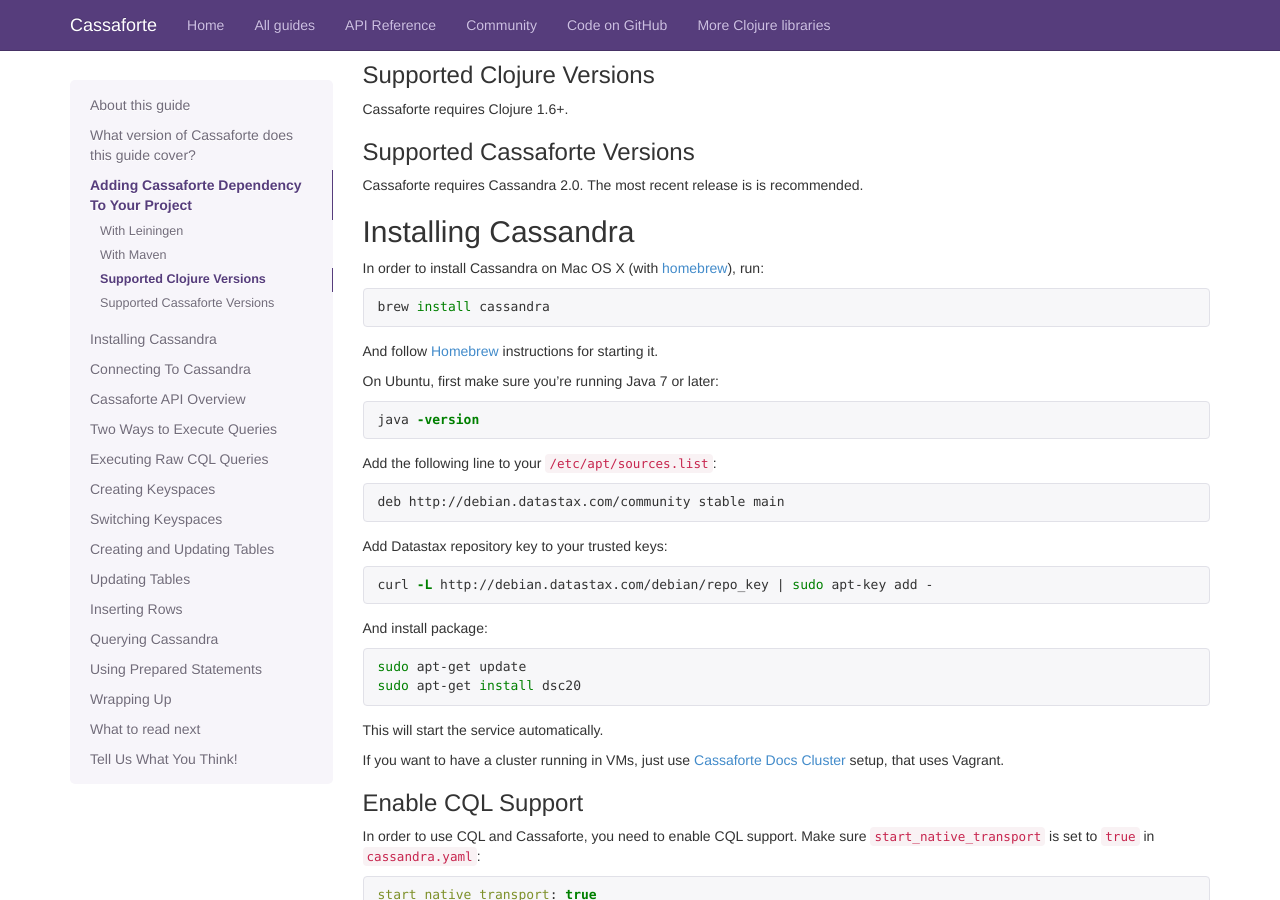
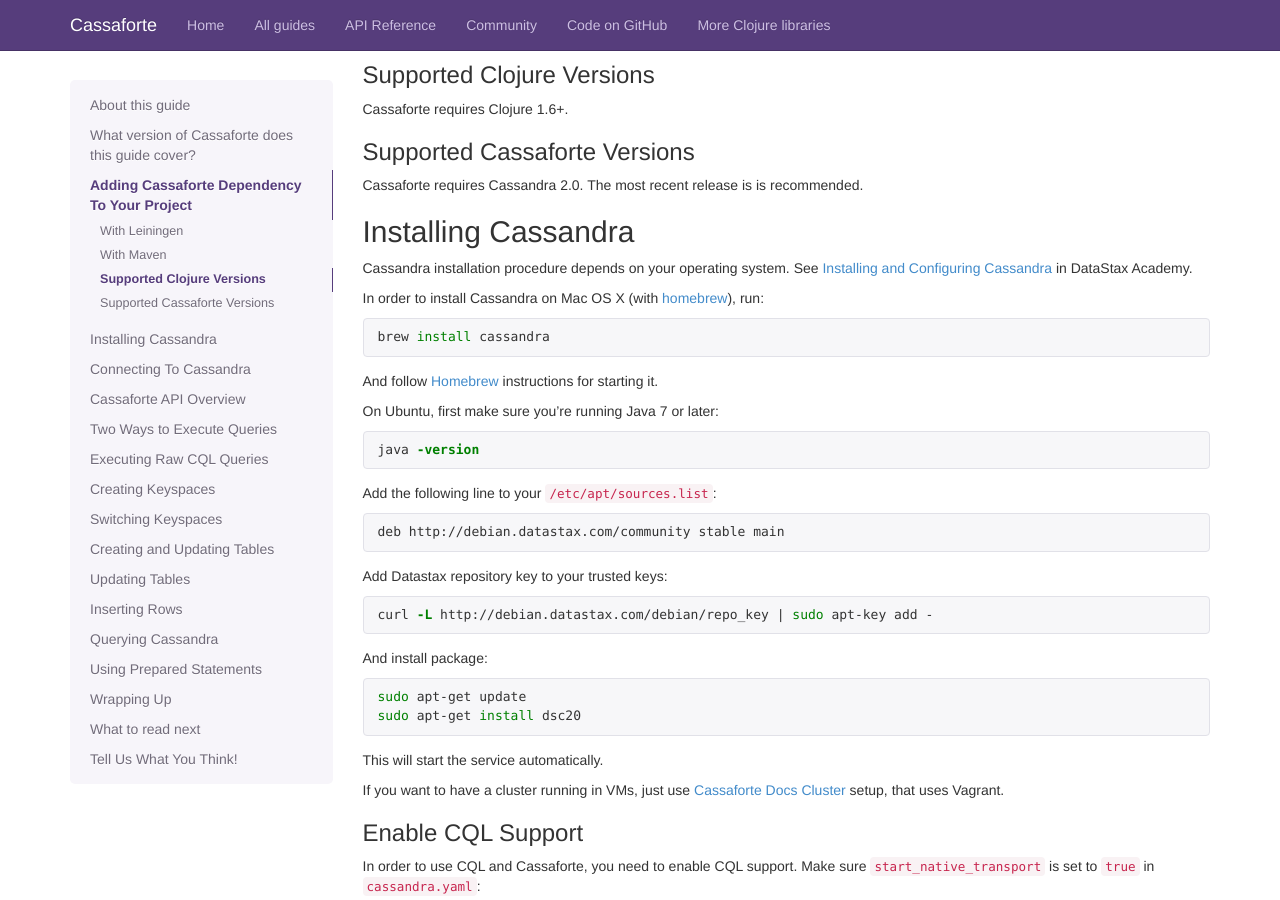
Before and after one commit to clojurewerkz/cassaforte.docs, a Jekyll site: the page built from articles/getting_started.md, in a window 1280 px wide and 900 px high, scrolled down 857 px. Built offline with Jekyll 4.4.1, drawn with Linux system fonts in a browser that asks for light colours; some web fonts are replaced; Markdown is read by kramdown in place of the engine named in the settings.

Commit message:
More installation instructions

```diff
--- a/articles/getting_started.md
+++ b/articles/getting_started.md
@@ -70,6 +70,9 @@ Cassaforte requires Cassandra 2.0. The most recent release is is recommended.
 
 
 ## Installing Cassandra
+
+Cassandra installation procedure depends on your operating system. See [Installing and Configuring Cassandra](https://academy.datastax.com/courses/installing-and-configuring-cassandra)
+in DataStax Academy.
 
 In order to install Cassandra on Mac OS X (with [homebrew](http://brew.sh/)), run:
 
```
